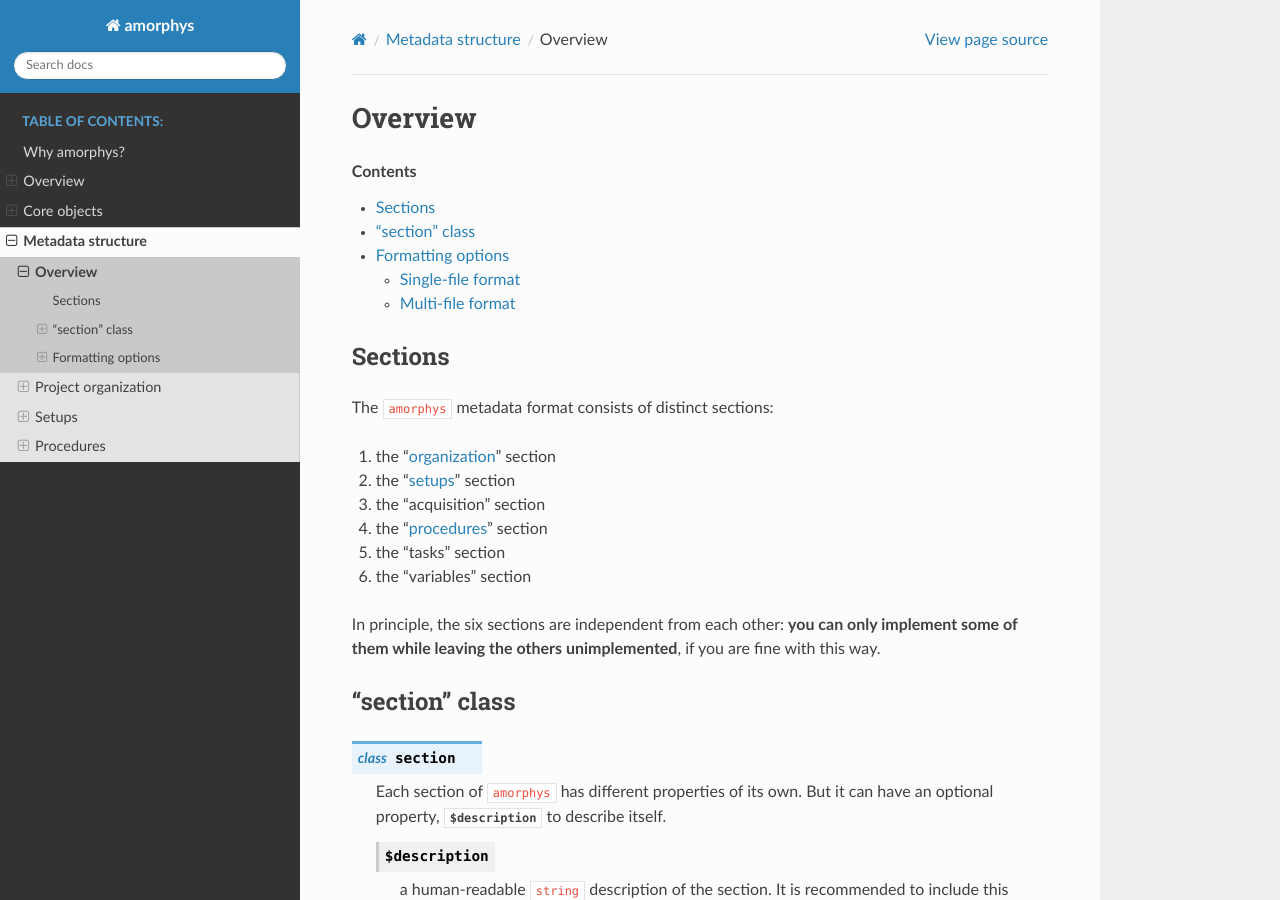
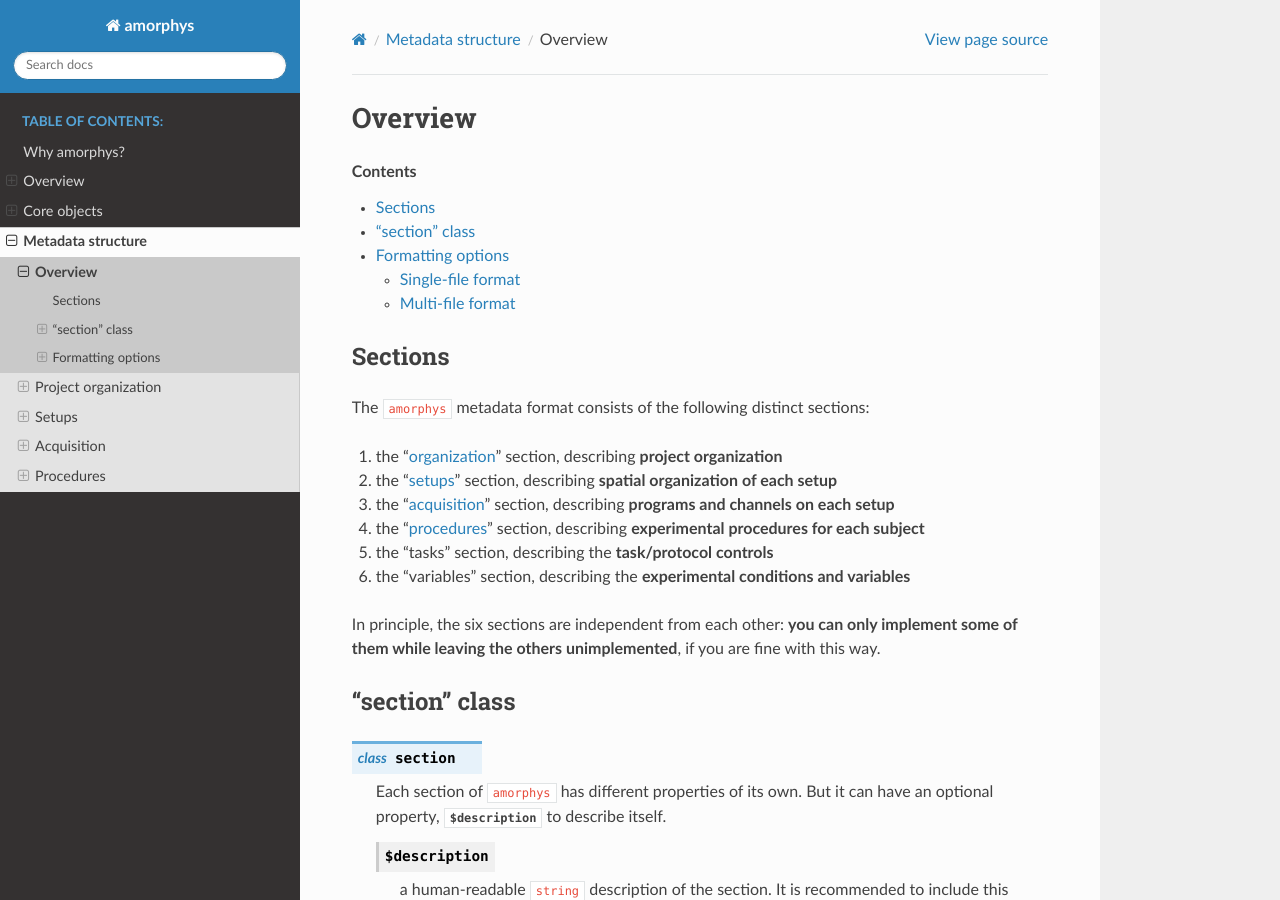
Before and after one commit to gwappa/amorphys, a Sphinx documentation site: the page built from docs/source/writing/overview.rst, in a window 1280 px wide and 900 px high. Built offline with Sphinx 7.4.7 and the Read the Docs theme 2.0.0, drawn with Linux system fonts in a browser that asks for light colours.

Commit message:
start acquisition section

```diff
--- a/docs/source/writing/index.rst
+++ b/docs/source/writing/index.rst
@@ -10,4 +10,5 @@ Here, metadata formatting in ``amorphys`` is described.
    overview
    organization
    setups
+   acquisition
    procedures
--- a/docs/source/writing/organization.rst
+++ b/docs/source/writing/organization.rst
@@ -14,8 +14,10 @@ Project organization
 A typical :py:class:`organization` would look like below:
 
 .. code-block:: JavaScript
+    :caption: in: "organization.json"
 
     {
+        "$schema":      "https://.../amorphys.json#properties/organization"
         "$description": "the project organization for foraging experiment",
 
         "dataset": {
--- a/docs/source/writing/overview.rst
+++ b/docs/source/writing/overview.rst
@@ -7,14 +7,14 @@ Overview
 Sections
 --------
 
-The ``amorphys`` metadata format consists of distinct sections:
+The ``amorphys`` metadata format consists of the following distinct sections:
 
-1. the ":doc:`organization <organization>`" section
-2. the ":doc:`setups <setups>`" section
-3. the "acquisition" section
-4. the ":doc:`procedures <procedures>`" section
-5. the "tasks" section
-6. the "variables" section
+1. the ":doc:`organization <organization>`" section, describing **project organization**
+2. the ":doc:`setups <setups>`" section, describing **spatial organization of each setup**
+3. the ":doc:`acquisition <acquisition>`" section, describing **programs and channels on each setup**
+4. the ":doc:`procedures <procedures>`" section, describing **experimental procedures for each subject**
+5. the "tasks" section, describing the **task/protocol controls**
+6. the "variables" section, describing the **experimental conditions and variables**
 
 In principle, the six sections are independent from each other:
 **you can only implement some of them while leaving the others unimplemented**,
```
Also changed, not shown: docs/source/writing/acquisition.rst (added, +18 -0 lines), docs/source/writing/setups.rst (+4 -3 lines).
